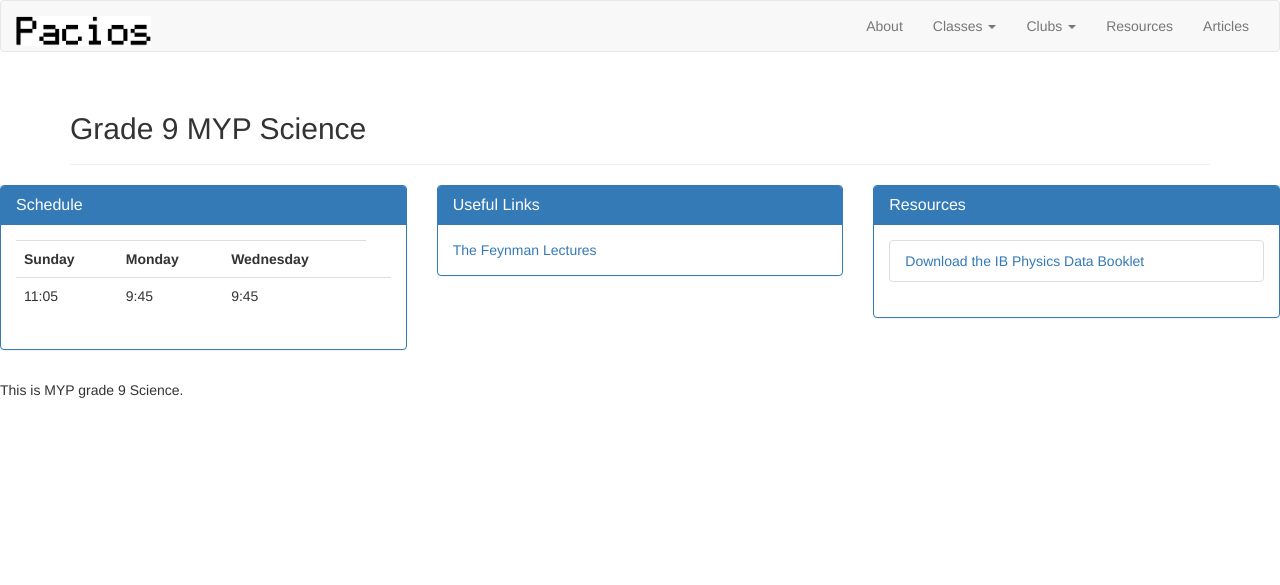
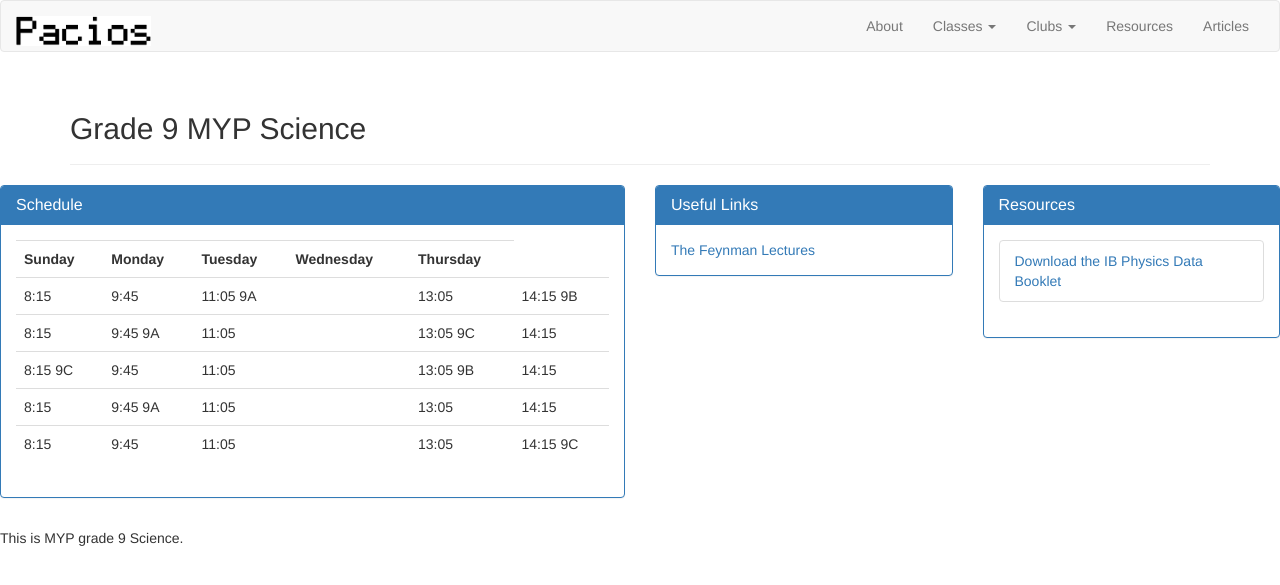
Before and after one commit to RodrigoPacios/mrpacios1, a Jekyll site: the page built from Grade9.html, in a window 1280 px wide. Shown: the top 585 px of the page. Built offline with Jekyll 4.4.1, drawn with Linux system fonts in a browser that asks for light colours; nearby versions of some CDN libraries.

Commit message:
9 grade shced

```diff
--- a/Grade9.html
+++ b/Grade9.html
@@ -13,7 +13,7 @@ layout: default
 </div>
 
 <div class="row">
-        <div class="col-md-4">
+        <div class="col-md-6">
                 <div class="panel panel-primary">
                     <div class="panel-heading">
                         <h3 class="panel-title">Schedule</h3>
@@ -22,19 +22,51 @@ layout: default
                         <table class="table">
                             <tr>
                                 <th>Sunday</th>
-                                <th>Monday
+                                <th>Monday</th>
+                                <th>Tuesday</th>
                                 <th>Wednesday</th>
+                                <th>Thursday</th>
                             </tr>
                             <tr>
-                                <td>11:05</td>
+                                <td>8:15</td>
                                 <td>9:45</td>
-                                <td>9:45<td>
+                                <td>11:05 9A<td>
+                                <td>13:05</td>
+                                <td>14:15 9B</td>
                             </tr>
+                            <tr>
+                                    <td>8:15</td>
+                                    <td>9:45 9A</td>
+                                    <td>11:05<td>
+                                    <td>13:05 9C</td>
+                                    <td>14:15</td>
+                                </tr>
+                                <tr>
+                                        <td>8:15 9C</td>
+                                        <td>9:45</td>
+                                        <td>11:05<td>
+                                        <td>13:05 9B</td>
+                                        <td>14:15</td>
+                                    </tr>
+                                    <tr>
+                                            <td>8:15</td>
+                                            <td>9:45 9A</td>
+                                            <td>11:05<td>
+                                            <td>13:05</td>
+                                            <td>14:15</td>
+                                        </tr>
+                                        <tr>
+                                                <td>8:15</td>
+                                                <td>9:45</td>
+                                                <td>11:05<td>
+                                                <td>13:05</td>
+                                                <td>14:15 9C</td>
+                                            </tr>
                         </table>
                     </div>
                 </div>
         </div>
-        <div class="col-md-4">
+        <div class="col-md-3">
                 <div class="panel panel-primary">
                     <div class="panel-heading">
                         <h3 class="panel-title">Useful Links</h3>
@@ -44,7 +76,7 @@ layout: default
                     </div>
                 </div>
         </div>
-        <div class="col-md-4">
+        <div class="col-md-3">
             <div class="panel panel-primary">
                     <div class="panel-heading">
                         <h3 class="panel-title">Resources</h3>
```
